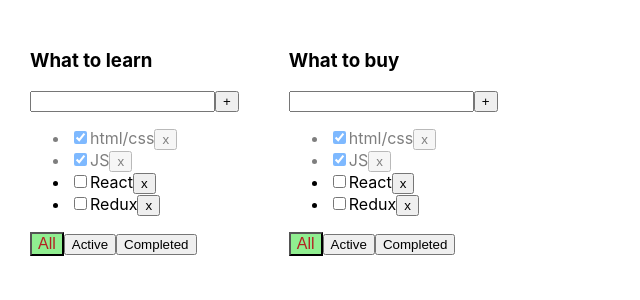
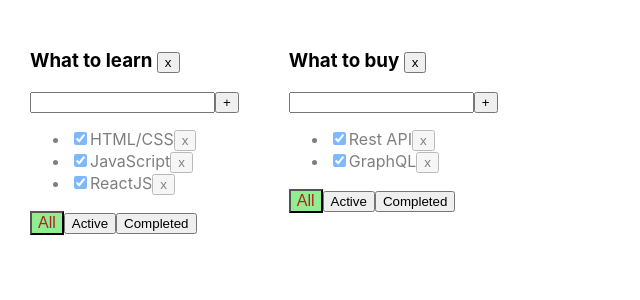
Before and after one commit to Stepan-Ne/Todolist, a React (Create React App) app: page / in a window 1280 px wide. Shown: the top 300 px of the page, without its empty margins (0-640 px from the left). Built offline with nearby package versions, Linux system fonts and the light colour scheme.

Commit message:
Were added RemoveTodolist function and type of TasksStateType

```diff
--- a/src/App.tsx
+++ b/src/App.tsx
@@ -2,37 +2,52 @@ import React, {useState} from 'react';
 import './App.css';
 import {TaskType, Todolist} from "./Todolist";
 import {v1} from "uuid";
+// import set = Reflect.set;
 
 
 export  type FilterTypeValue = 'all' | 'completed' | 'active';
+type TasksStateType = {
+    [key: string] : Array<TaskType>
+}
 
 function App() {
 
 //the hook for removeTask function
-    let [tasks, setTasks] = useState<Array<TaskType>>([
-        {id: v1(), title: 'html/css', isDone: true},
-        {id: v1(), title: 'JS', isDone: true},
-        {id: v1(), title: 'React', isDone: false},
-        {id: v1(), title: 'Redux', isDone: false}
+//
+    let todolist1 = v1();
+    let todolist2 = v1();
+    //Array of TODOLISTS
+    const [todolists, setTodolists] = useState([
+        {id: todolist1, title: "What to learn", filter: "all"},
+        {id: todolist2, title: "What to buy", filter: "all"}
     ]);
+    //Arrays of Tasks
+    const [tasks, setTasks] = useState<TasksStateType>({
+        [todolist1]: [
+            {id: v1(), title: "HTML/CSS", isDone: true},
+            {id: v1(), title: "JavaScript", isDone: true},
+            {id: v1(), title: "ReactJS", isDone: true},
+        ],
+        [todolist2]: [
+            {id: v1(), title: "Rest API", isDone: true},
+            {id: v1(), title: "GraphQL", isDone: true},
+
+        ]
+    })
 
     //to remove a task
-    function removeTask(id: string) {
-        let filteredTasks = tasks.filter((t) => id !== t.id);
-        setTasks(filteredTasks);
+    function removeTask(id: string, todolistId: string) {
+        //get array of tasks with todolistId
+        let todolistTasks = tasks[todolistId];
+        //filter tasks - delete that which has id
+        tasks[todolistId] = todolistTasks.filter((t) => id !== t.id);
+        setTasks({...tasks});
     }
 
 //для фильтрации необх менять значение в фильтре,  не в local state!
     //эти значения поместим в useState
 
     // let [filter, setFilter] = useState<FilterTypeValue>('all');
-
-    //Array of TODOLISTS
-    const [todolists, setTodolists] = useState([
-        {id: v1(), title: "What to learn", filter: "all"},
-        {id: v1(), title: "What to buy", filter: "all"}
-    ])
-
 
     function changeFilter(value: FilterTypeValue, todolistId: string) {
         // 1. find list with id
@@ -47,32 +62,44 @@ function App() {
 
 
     //Add Task
-    function addTask(value: string) {
+    function addTask(value: string, todolistId: string) {
         let newTask = {id: v1(), title: value, isDone: false};
-        let setNewTask = [newTask, ...tasks];
-        setTasks(setNewTask);
+        let todolistTasks = tasks[todolistId];
+        tasks[todolistId] = [newTask, ...todolistTasks];
+        setTasks({...tasks});
     }
 
     //Change status of task
-    function changeStatus(taskId: string, isDone: boolean) {
-        let task = tasks.find(t => taskId === t.id);//task is object
-        if (task) {
-            task.isDone = isDone; //e.currentTarget.checked
+    function changeStatus(taskId: string, isDone: boolean, todolistId: string) {
+        let todolistTasks = tasks[todolistId];
+
+        let changingTask = todolistTasks.find(t => taskId === t.id);//task is object
+        if (changingTask) {
+            changingTask.isDone = isDone; //e.currentTarget.checked
+            setTasks({...tasks});
         }
-        let copy = [...tasks];
-        setTasks(copy)
+    }
+
+    //Remove Todolist
+    function removeTodolist(todolistId: string) {
+        //find todolist with id
+        let newTodolists = todolists.filter(tl => tl.id != todolistId);
+        setTodolists(newTodolists);
+
     }
 
     return (
         <div className="App">
             {todolists.map(tl => {
 
-                let tasksForTodolist = tasks;
+                    let alltasksForTodolist = tasks[tl.id];
+                    let tasksForTodolist = alltasksForTodolist;
+
                     if (tl.filter === "active") {
-                    tasksForTodolist = tasks.filter(t => t.isDone === false);
+                        tasksForTodolist = alltasksForTodolist.filter(t => t.isDone === false);
                     }
                     if (tl.filter === "completed") {
-                    tasksForTodolist = tasks.filter(t => t.isDone === true);
+                        tasksForTodolist = alltasksForTodolist.filter(t => t.isDone === true);
                     }
 
                     return <Todolist title={tl.title}
@@ -84,6 +111,7 @@ function App() {
                                      addTask={addTask}
                                      filter={tl.filter}
                                      removeTask={removeTask}
+                                     removeTodolist={removeTodolist}
                     />
                 }
             )}
--- a/src/Todolist.tsx
+++ b/src/Todolist.tsx
@@ -11,12 +11,13 @@ export type TaskType = {
 type TypeOfProps = {
     title: string
     task: Array<TaskType>
-    removeTask: (id: string) => void
+    removeTask: (id: string, todolistId: string) => void
     changeFilter: (value: FilterTypeValue, todolistId: string) => void
-    addTask: (value: string) => void
-    changeTaskStatus: (taskId: string, isDone: boolean) => void
+    addTask: (value: string, todolistId: string) => void
+    changeTaskStatus: (taskId: string, isDone: boolean, todolistId: string) => void
     filter: string//FilterTypeValue
     id: string
+    removeTodolist: (todolistId: string) => void
 }
 
 
@@ -32,7 +33,7 @@ export function Todolist(props: TypeOfProps) {
             setError("Field is required");
             return
         }
-        props.addTask(title.trim());
+        props.addTask(title.trim(), props.id);
         setError("");
         setTitle("");
     };
@@ -56,9 +57,9 @@ export function Todolist(props: TypeOfProps) {
 //Create tasks from props.task
     let tasks = props.task.map(t => {
 
-        const onRemoveTaskHandler = () => props.removeTask(t.id);
+        const onRemoveTaskHandler = () => props.removeTask(t.id, props.id);
         const onChangeHandler = (e: ChangeEvent<HTMLInputElement>) => {
-            props.changeTaskStatus(t.id, e.currentTarget.checked);
+            props.changeTaskStatus(t.id, e.currentTarget.checked, props.id);
         };
 
         return <li key={t.id} className={t.isDone ? "is-done" : ""}>
@@ -71,7 +72,7 @@ export function Todolist(props: TypeOfProps) {
 // J S X
     return (
         <div>
-            <h3>{props.title}</h3>
+            <h3>{props.title} <button onClick={() => props.removeTodolist(props.id)}>x</button></h3>
             <div>
                 <input type="text" value={title}
                        onKeyPress={onKeyPressHandler}
```
Also changed, not shown: 1 other file (tests, documents, lock files or other folders). Lines whose indentation alone changed are shown as unchanged.
